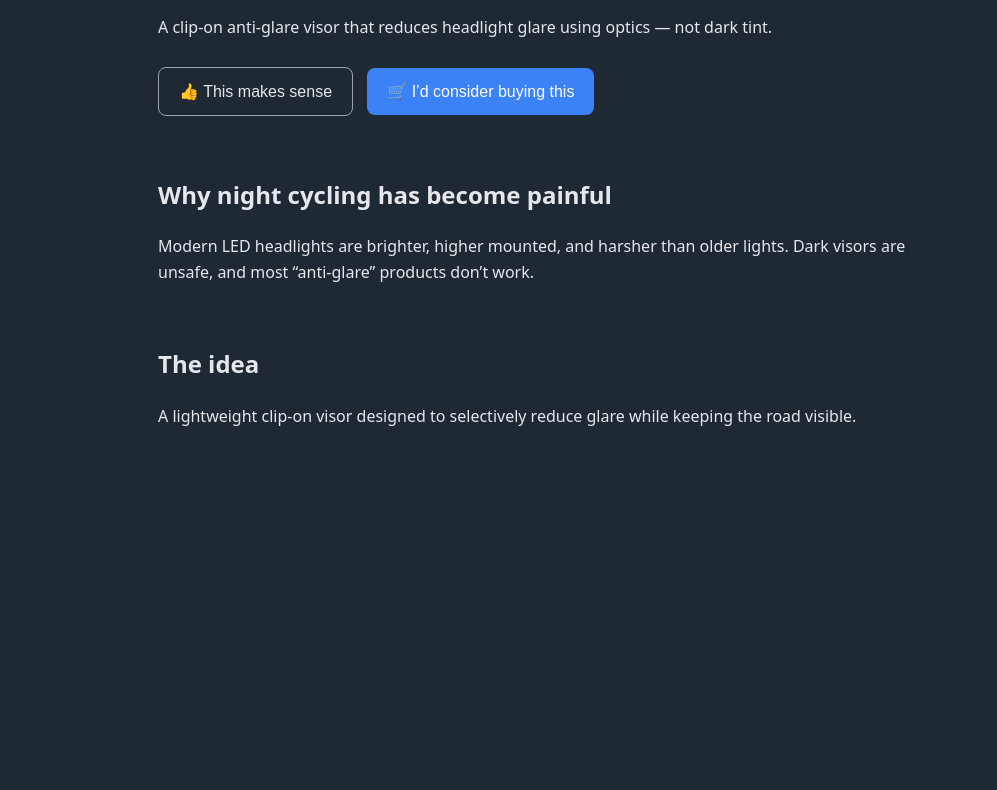
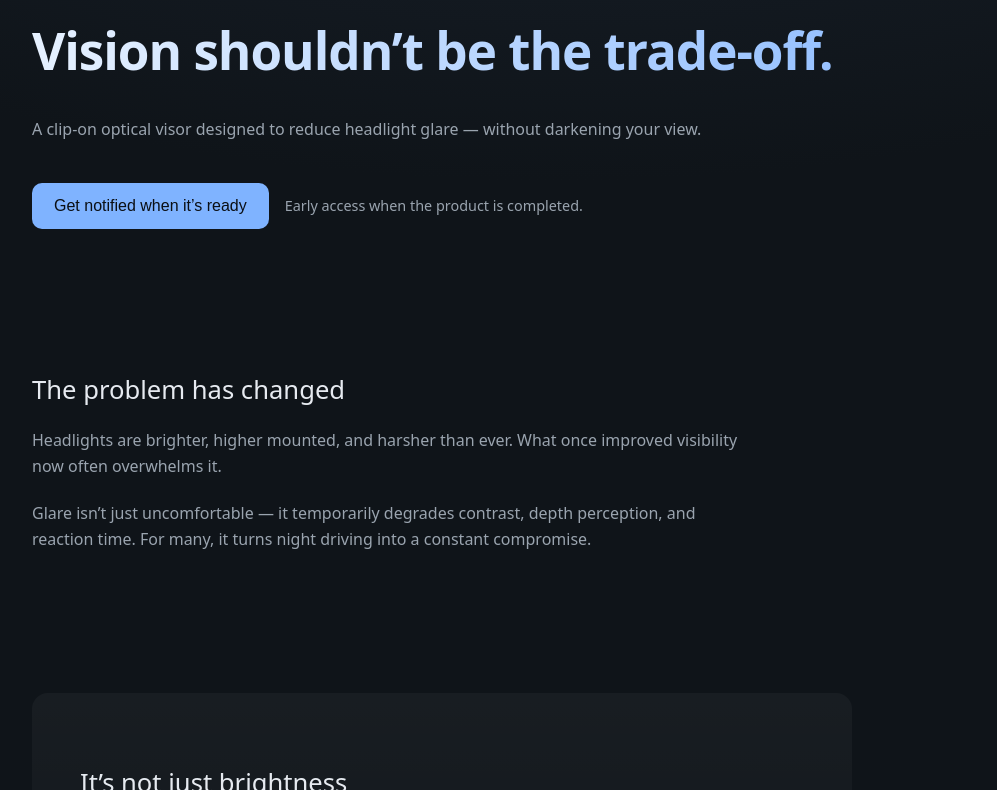
Before and after one commit to Arjuncodieboy/anti-glare-visor, a plain HTML site: page index.html in a window 1280 px wide. Shown: the part 219-1009 px from the top of the page, without its empty margins (82-1079 px from the left). Before the commit the page ends 800 px from the top, so only its background shows below. Drawn offline with Linux system fonts and the light colour scheme.

Commit message:
index1.html

```diff
--- a/index.html
+++ b/index.html
@@ -1,77 +1,201 @@
 <!DOCTYPE html>
 <html lang="en">
 <head>
-  <meta charset="UTF-8">
-  <title>Night Cycling Anti-Glare Visor</title>
-  <meta name="viewport" content="width=device-width, initial-scale=1">
+  <meta charset="UTF-8" />
+  <title>Anti-Glare Optics</title>
+  <meta name="viewport" content="width=device-width, initial-scale=1" />
+
   <style>
+    :root {
+      --bg-main: #0f1419;
+      --bg-soft: #141b22;
+      --text-main: #e6eaf0;
+      --text-muted: #9aa4af;
+      --accent: #7fb3ff;
+    }
+
+    * {
+      box-sizing: border-box;
+    }
+
     body {
       margin: 0;
-      font-family: system-ui, sans-serif;
-      background: #1F2933;
-      color: #E5E7EB;
-      line-height: 1.6;
+      font-family: system-ui, -apple-system, BlinkMacSystemFont, "Segoe UI", sans-serif;
+      background: radial-gradient(
+        1200px 600px at 50% -200px,
+        #1b2430,
+        var(--bg-main)
+      );
+      color: var(--text-main);
+      line-height: 1.65;
     }
+
     .container {
-      max-width: 800px;
-      margin: auto;
-      padding: 60px 20px;
+      max-width: 1100px;
+      margin: 0 auto;
+      padding: 100px 24px;
     }
+
     h1 {
-      font-size: 2.4rem;
-      background: linear-gradient(90deg, #E6F1FF, #7FB3FF);
+      font-size: clamp(2.2rem, 4vw, 3.4rem);
+      font-weight: 600;
+      letter-spacing: -0.02em;
+      margin-bottom: 24px;
+      background: linear-gradient(90deg, #e6f1ff, #7fb3ff);
       -webkit-background-clip: text;
       -webkit-text-fill-color: transparent;
     }
-    button {
-      padding: 14px 20px;
-      margin: 10px 10px 0 0;
+
+    h2 {
+      font-size: 1.6rem;
+      font-weight: 500;
+      margin-bottom: 16px;
+    }
+
+    p {
+      color: var(--text-muted);
+      max-width: 720px;
+      margin-bottom: 20px;
+    }
+
+    section {
+      margin-top: 140px;
+    }
+
+    .hero {
+      margin-top: 40px;
+    }
+
+    .cta {
+      margin-top: 40px;
+      display: flex;
+      flex-wrap: wrap;
+      gap: 16px;
+      align-items: center;
+    }
+
+    .cta button {
+      padding: 14px 22px;
       font-size: 1rem;
-      border-radius: 8px;
+      border-radius: 10px;
       border: none;
       cursor: pointer;
+      background: var(--accent);
+      color: #0b0f14;
+      font-weight: 500;
     }
-    .btn-like {
-      background: transparent;
-      color: #E5E7EB;
-      border: 1px solid #9CA3AF;
+
+    .cta small {
+      color: var(--text-muted);
+      font-size: 0.9rem;
     }
-    .btn-buy {
-      background: #3B82F6;
-      color: white;
+
+    .panel {
+      background: linear-gradient(
+        180deg,
+        rgba(255,255,255,0.04),
+        rgba(255,255,255,0.01)
+      );
+      border-radius: 16px;
+      padding: 48px;
+      max-width: 820px;
     }
-    section {
-      margin-top: 60px;
+
+    footer {
+      margin-top: 180px;
+      padding-bottom: 60px;
+      color: var(--text-muted);
+      font-size: 0.85rem;
+    }
+
+    a {
+      color: inherit;
+      text-decoration: none;
     }
   </style>
 </head>
 
 <body>
-  <div class="container">
-    <h1>Blinded by LED headlights while cycling at night?</h1>
-    <p>
-      A clip-on anti-glare visor that reduces headlight glare using optics —
-      not dark tint.
-    </p>
+  <main class="container">
 
-    <button class="btn-like">👍 This makes sense</button>
-    <button class="btn-buy">🛒 I’d consider buying this</button>
+    <!-- HERO -->
+    <section class="hero">
+      <h1>
+        Modern headlights are blinding.<br />
+        Vision shouldn’t be the trade-off.
+      </h1>
 
+      <p>
+        A clip-on optical visor designed to reduce headlight glare — without
+        darkening your view.
+      </p>
+
+      <div class="cta">
+        <a href="mailto:notify@example.com?subject=Notify me when it's ready">
+          <button>Get notified when it’s ready</button>
+        </a>
+        <small>Early access when the product is completed.</small>
+      </div>
+    </section>
+
+    <!-- PROBLEM -->
     <section>
-      <h2>Why night cycling has become painful</h2>
+      <h2>The problem has changed</h2>
       <p>
-        Modern LED headlights are brighter, higher mounted, and harsher than older lights.
-        Dark visors are unsafe, and most “anti-glare” products don’t work.
+        Headlights are brighter, higher mounted, and harsher than ever.
+        What once improved visibility now often overwhelms it.
+      </p>
+      <p>
+        Glare isn’t just uncomfortable — it temporarily degrades contrast,
+        depth perception, and reaction time. For many, it turns night driving
+        into a constant compromise.
       </p>
     </section>
 
+    <!-- INSIGHT -->
+    <section class="panel">
+      <h2>It’s not just brightness</h2>
+      <p>
+        The issue isn’t simply “too much light”.
+        It’s how modern light interacts with the human eye —
+        scattering, contrast loss, and sudden intensity changes.
+      </p>
+      <p>
+        Darkening everything helps glare, but destroys visibility.
+        The real solution lies in optics, not tint.
+      </p>
+    </section>
+
+    <!-- IDEA -->
     <section>
       <h2>The idea</h2>
       <p>
-        A lightweight clip-on visor designed to selectively reduce glare
-        while keeping the road visible.
+        A lightweight, attachable optical element that selectively reduces
+        headlight glare while preserving the rest of the visual scene.
+      </p>
+      <p>
+        No electronics. No batteries. No permanent changes.
+        Designed to work with what you already use.
       </p>
     </section>
-  </div>
+
+    <!-- STATUS -->
+    <section class="panel">
+      <h2>Current status</h2>
+      <p>
+        This is an early product concept approaching completion.
+        The focus is on getting the optics, form, and experience right
+        before release.
+      </p>
+      <p>
+        Notifications are for availability only — no spam, no marketing noise.
+      </p>
+    </section>
+
+    <footer>
+      © Project in development · Optical glare reduction
+    </footer>
+
+  </main>
 </body>
 </html>
```
